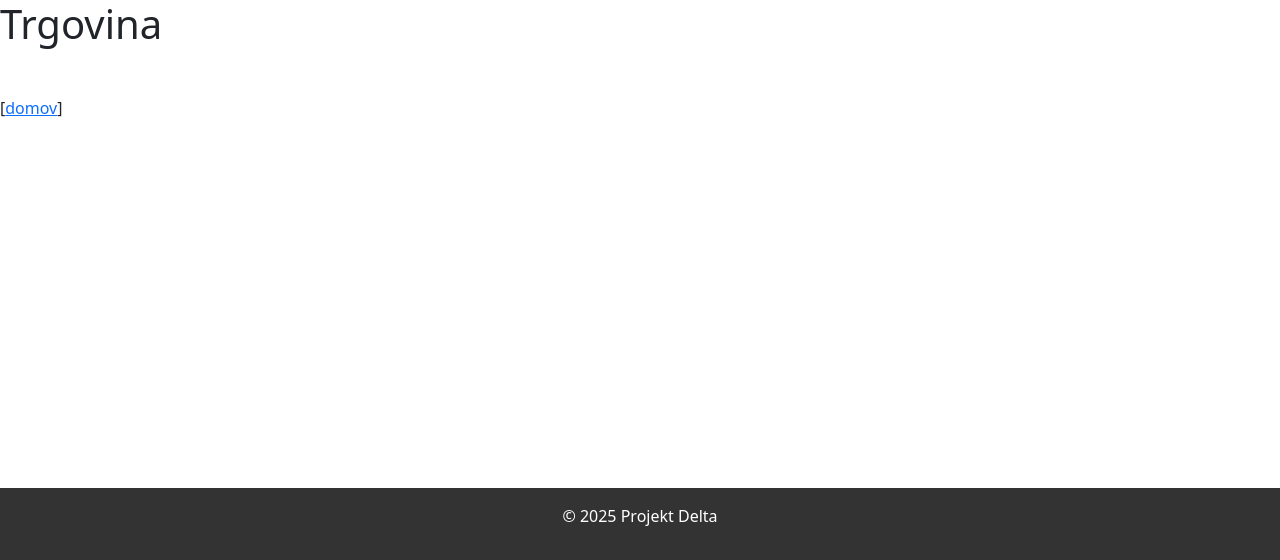
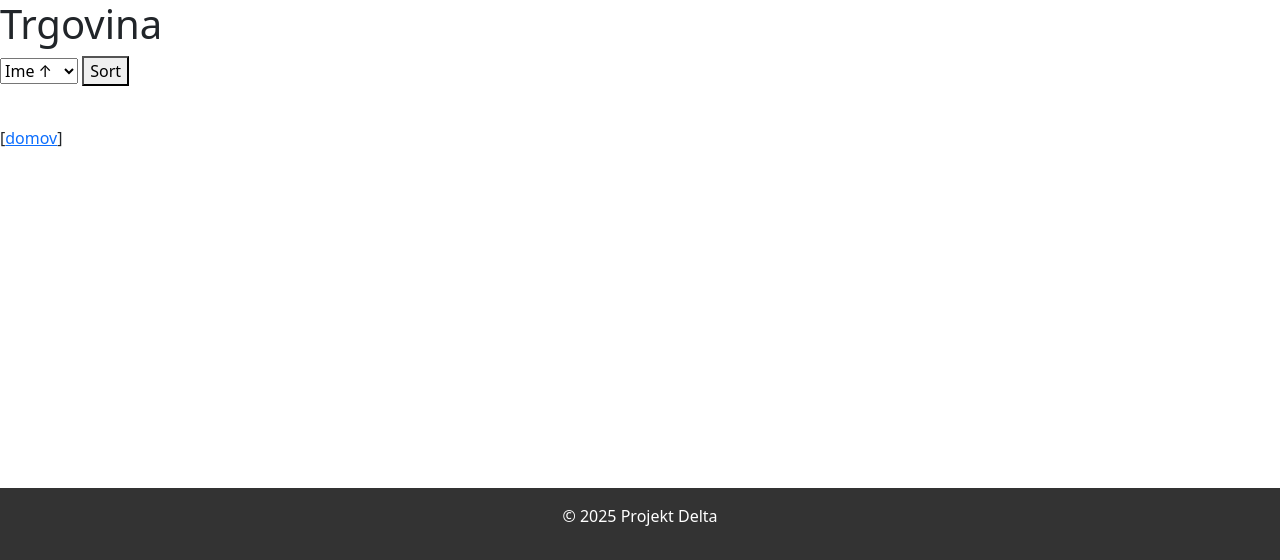
Before and after one commit to LilDomc/sv_delta, a Flask app: page /trgovina in a window 1280 px wide. Shown: the part 240-800 px from the top of the page. Run offline with Flask 3, Linux system fonts and the light colour scheme; data that the repository does not hold is empty; parts of the project's set-up code (start-up, migrations or seed data) failed here and were passed over; some libraries are stand-ins or nearby versions.

Commit message:
Dodan gumb za sortiranje v trgovino

```diff
--- a/src/controllers/sv_products.py
+++ b/src/controllers/sv_products.py
@@ -18,9 +18,10 @@ def rate_product():
     return redirect('/products')
 
 def show_trgovina():
-    trgovina = models.sv_trgovina.get_trgovina()
-    return render_template('sv_trgovina.html', products=trgovina)
-
+    sort = request.args.get("sort", "name_asc")
+    sort_by, order = sort.split("_")
+    products = models.sv_trgovina.get_trgovina(sort_by, order)
+    return render_template("sv_trgovina.html", products=products, sort_by=sort_by, order=order)
 
 def insert_product():
     if request.method == 'POST':
--- a/src/models/sv_trgovina.py
+++ b/src/models/sv_trgovina.py
@@ -1,14 +1,25 @@
 import db
 
-def get_trgovina():
+def get_trgovina(sort_by="name", order="asc"):
     conn = db.get_connection()
     cursor = conn.cursor()
-    cursor.execute('''
+
+    sort_columns = {
+        "name": "Ime_produkta",
+        "price": "CAST(Cena_produkta AS INT)"
+    }
+    directions = ["asc", "desc"]
+
+    column = sort_columns.get(sort_by, "Ime_produkta")
+    direction = order if order in directions else "asc"
+
+    query = f'''
         SELECT Ime_produkta, Opis_produkta, Cena_produkta
-        FROM products;
-        ''')
+        FROM products
+        ORDER BY {column} {direction};
+    '''
+    cursor.execute(query)
     products = cursor.fetchall()
-    conn.commit()
     cursor.close()
     conn.close()
     return products
--- a/src/templates/sv_trgovina.html
+++ b/src/templates/sv_trgovina.html
@@ -3,6 +3,15 @@
 
 {% block content %}
 <h1>Trgovina</h1>
+<form method="get" action="/trgovina">
+    <select name="sort">
+        <option value="name_asc" {% if sort_by == 'name' and order == 'asc' %}selected{% endif %}>Ime ↑</option>
+        <option value="name_desc" {% if sort_by == 'name' and order == 'desc' %}selected{% endif %}>Ime ↓</option>
+        <option value="price_asc" {% if sort_by == 'price' and order == 'asc' %}selected{% endif %}>Cena ↑</option>
+        <option value="price_desc" {% if sort_by == 'price' and order == 'desc' %}selected{% endif %}>Cena ↓</option>
+    </select>
+    <button type="submit">Sort</button>
+</form>
 <div class="product-grid">
     {% for product in products %}
     <div class="product-card">
```
